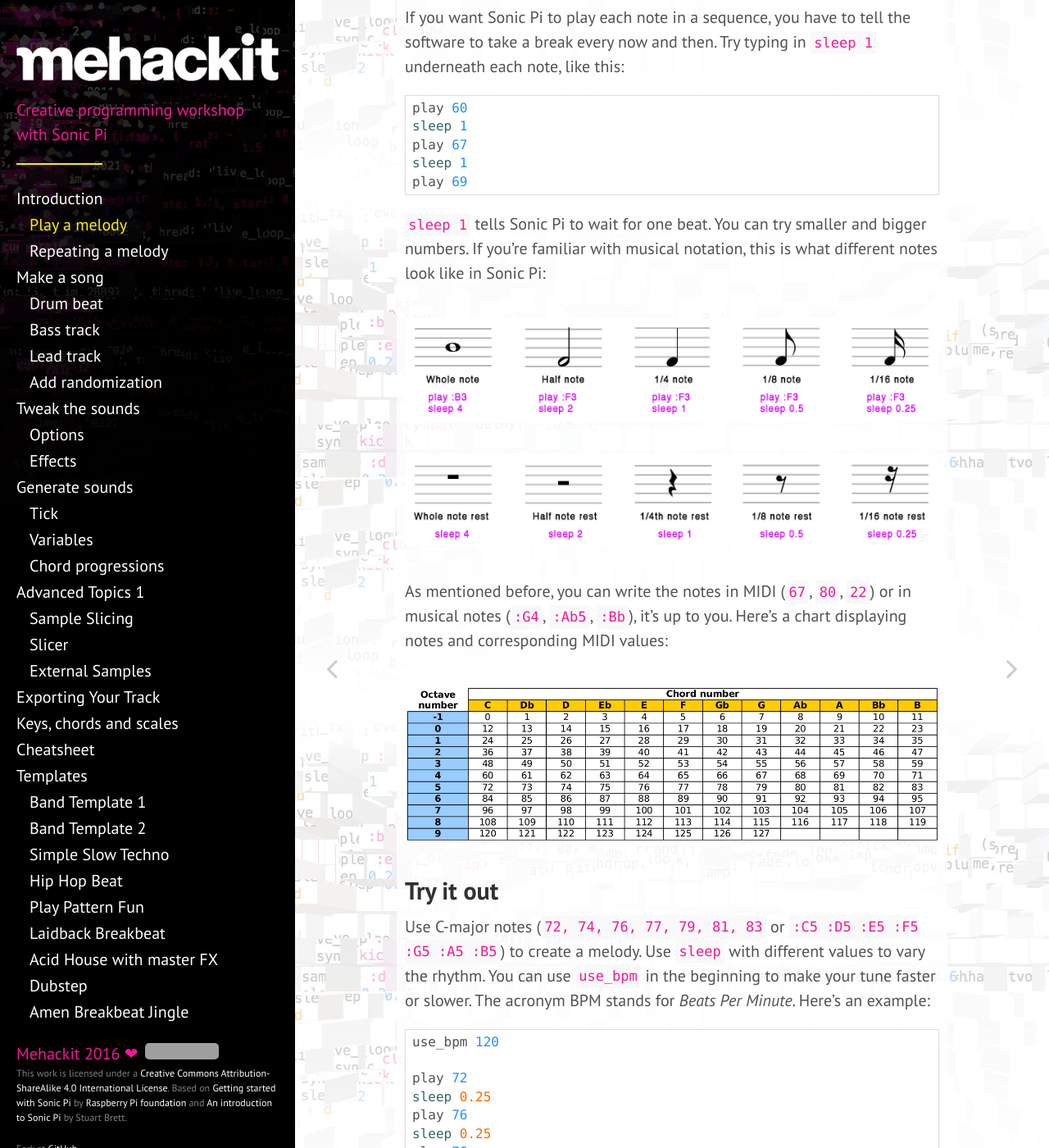
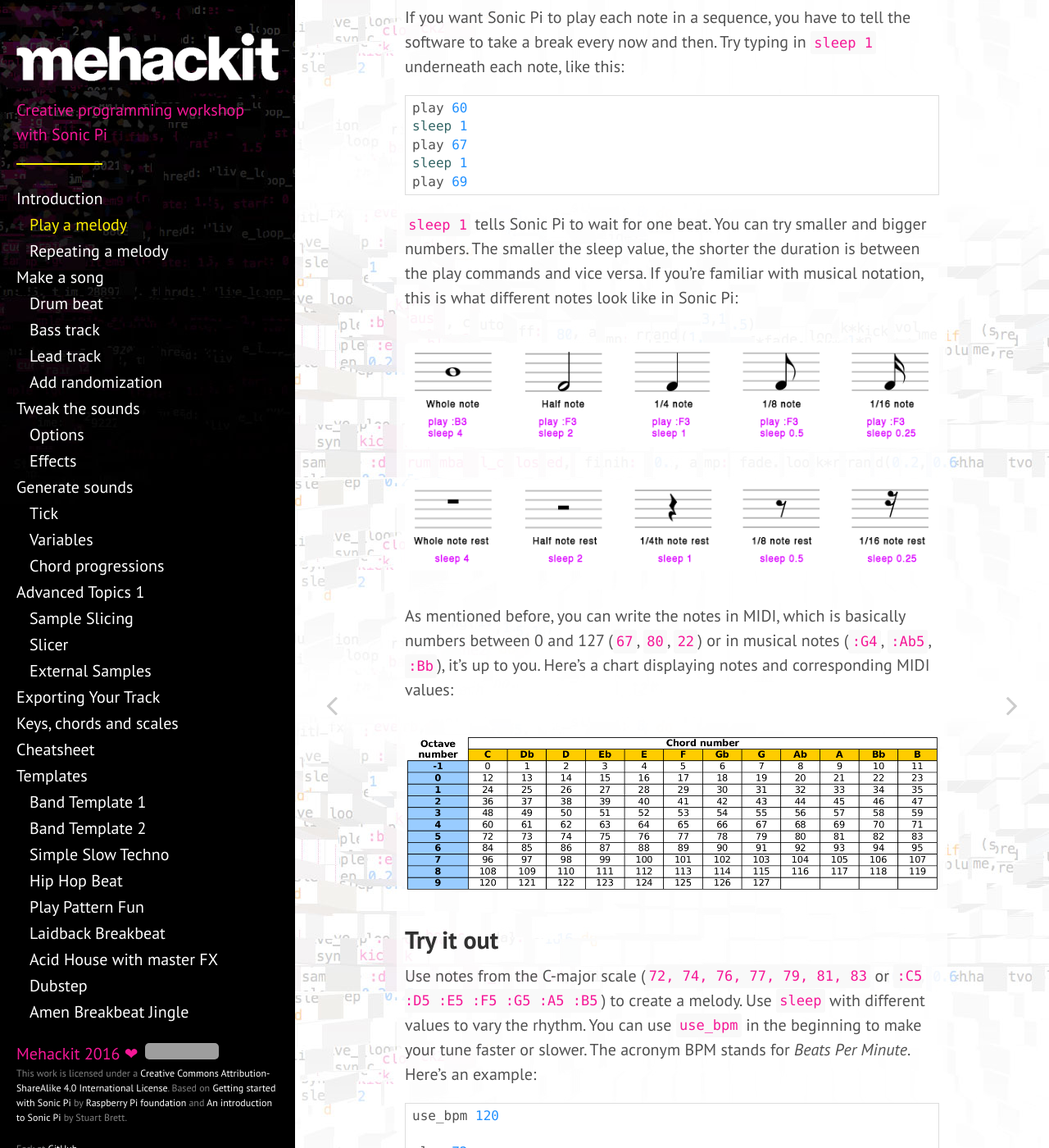
Before and after one commit to mehackit/sonic-pi-workshop, a Jekyll site: the page built from _exercises/en/01-introduction/02-play-a-melody.md, in a window 1280 px wide and 1400 px high, scrolled down 388 px. Shown: the whole window at 82% size. Built offline with Jekyll 4.4.1, drawn with Linux system fonts in a browser that asks for light colours; nearby versions of some CDN libraries; grey boxes are pictures that could not be loaded.

Commit message:
Fixed few typos in the first chapter

```diff
--- a/_exercises/en/01-introduction/02-play-a-melody.md
+++ b/_exercises/en/01-introduction/02-play-a-melody.md
@@ -25,18 +25,18 @@ sleep 1
 play 69
 {% endhighlight %}
 
-`sleep 1` tells Sonic Pi to wait for one beat. You can try smaller and bigger numbers. If you're familiar with musical notation, this is what different notes look like in Sonic Pi:
+`sleep 1` tells Sonic Pi to wait for one beat. You can try smaller and bigger numbers. The smaller the sleep value, the shorter the duration is between the play commands and vice versa. If you're familiar with musical notation, this is what different notes look like in Sonic Pi:
 
 <img src="{{ "/assets/img/Notes_EN.png" | prepend: site.baseurl }}">
 <img src="{{ "/assets/img/Rests_en.png" | prepend: site.baseurl }}">
 
-As mentioned before, you can write the notes in MIDI (`67`, `80`, `22`) or in musical notes (`:G4`, `:Ab5`, `:Bb`), it's up to you. Here's a chart displaying notes and corresponding MIDI values:
+As mentioned before, you can write the notes in MIDI, which is basically numbers between 0 and 127 (`67`, `80`, `22`) or in musical notes (`:G4`, `:Ab5`, `:Bb`), it's up to you. Here's a chart displaying notes and corresponding MIDI values:
 
 <img src="{{ "/assets/img/midi_notes.png" | prepend: site.baseurl }}">
 
 ## Try it out
 
-Use C-major notes (`72, 74, 76, 77, 79, 81, 83` or `:C5 :D5 :E5 :F5 :G5 :A5 :B5`) to create a melody. Use `sleep` with different values to vary the rhythm. You can use `use_bpm` in the beginning to make your tune faster or slower. The acronym BPM stands for _Beats Per Minute_. Here's an example:
+Use notes from the C-major scale (`72, 74, 76, 77, 79, 81, 83` or `:C5 :D5 :E5 :F5 :G5 :A5 :B5`) to create a melody. Use `sleep` with different values to vary the rhythm. You can use `use_bpm` in the beginning to make your tune faster or slower. The acronym BPM stands for _Beats Per Minute_. Here's an example:
 
 {% highlight ruby %}
 use_bpm 120
```
Also changed, not shown: _exercises/fi/01-introduction/01-introduction.md (+1 -1 lines), _exercises/fi/01-introduction/02-play-a-melody.md (+2 -2 lines).
